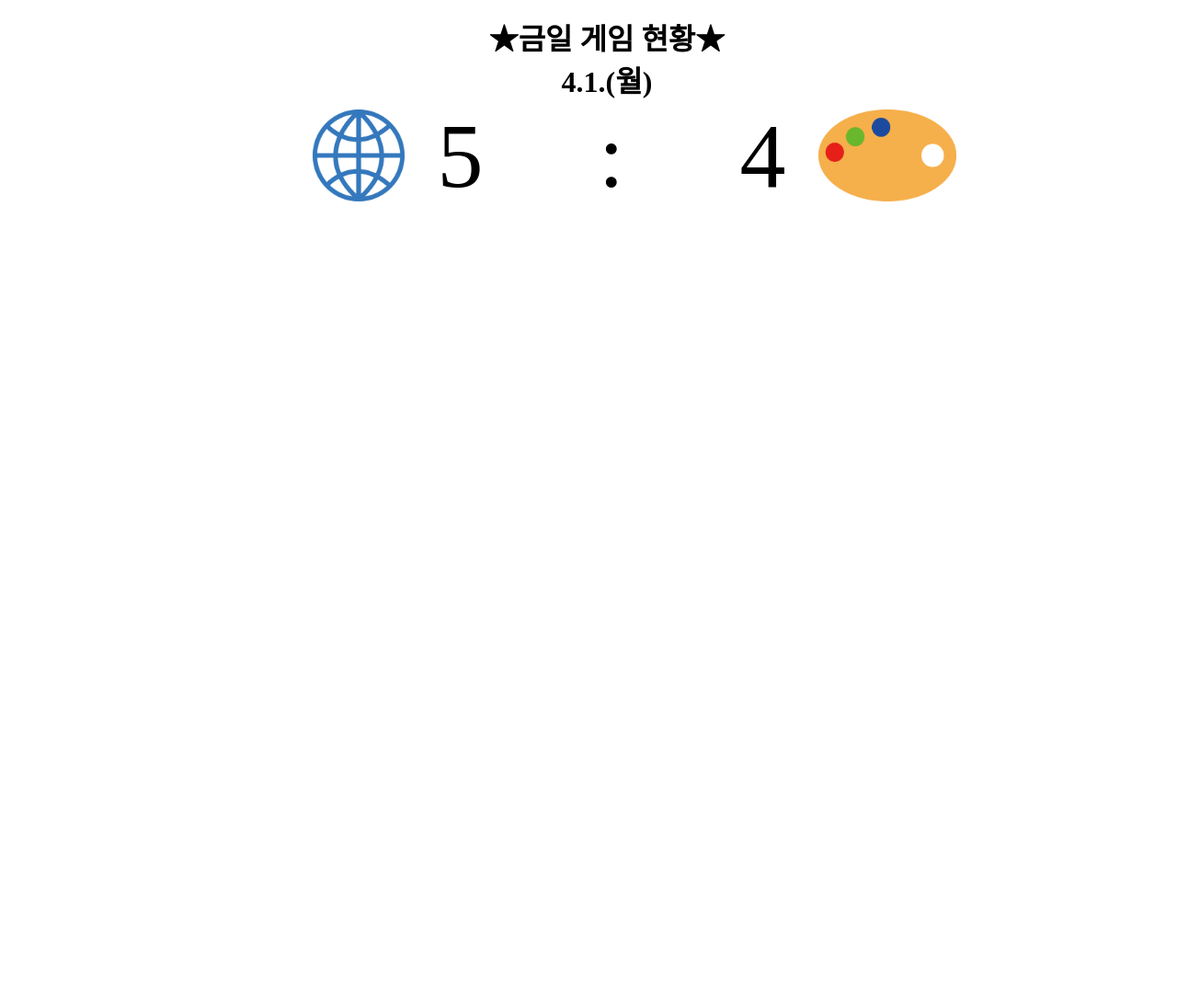
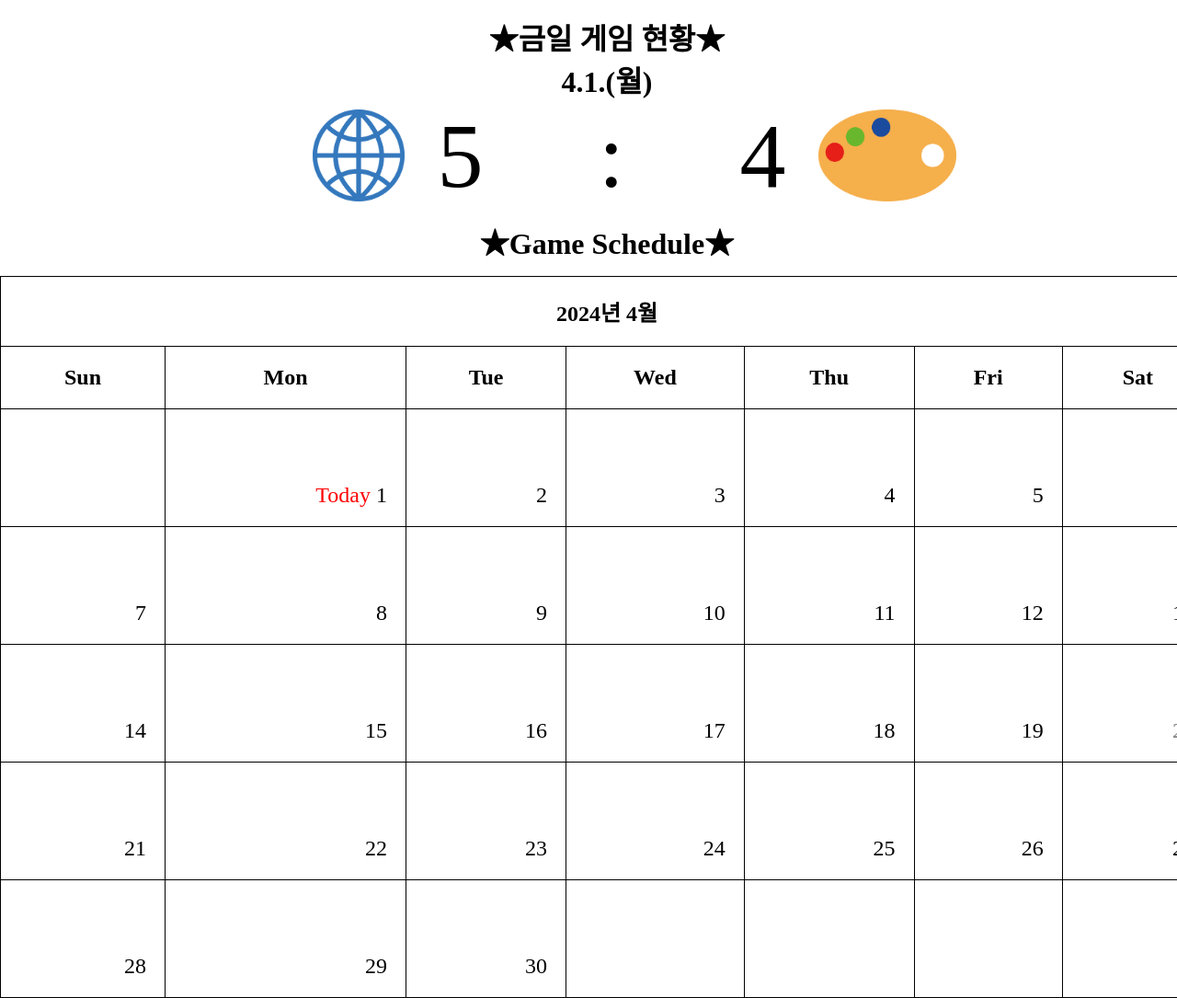
Before and after one commit to Cho-Inseong/1-20-homework, a plain HTML site: page index.html in a window 1280 px wide. Shown: the part 774-1859 px from the top of the page at 92% size. Before the commit the page ends 1001 px from the top, so only its background shows below. Drawn offline with Linux system fonts and the light colour scheme.

Commit message:
메인-게임 스케쥴쥴

```diff
--- a/index.html
+++ b/index.html
@@ -94,6 +94,77 @@
             <img src="./img/teamdesign.png" alt="" class="teamweb2">
         </div>
         <!-- 금일 게임 현황 끝 -->
+
+        <!-- 게임 스케쥴 영역 시작 -->
+    <div class="informationh1">
+        <h1>★Game Schedule★</h1>
+      </div>
+      <Table class="game_table">
+        <tr id="game_table_tr">
+          <th colspan="7">
+            2024년 4월
+          </th>
+        </tr>
+        <tr id="game_table_tr">
+          <th>Sun</th>
+          <th>Mon</th>
+          <th>Tue</th>
+          <th>Wed</th>
+          <th>Thu</th>
+          <th>Fri</th>
+          <th>Sat</th>
+        </tr>
+        <tr>
+          <td></td>
+          <td>
+            <span id="today">Today</span>
+            1
+          </td>
+          <td>2</td>
+          <td>3</td>
+          <td>4</td>
+          <td>5</td>
+          <td>6</td>
+        </tr>
+        <tr>
+          <td>7</td>
+          <td>8</td>
+          <td>9</td>
+          <td>10</td>
+          <td>11</td>
+          <td>12</td>
+          <td>13</td>
+        </tr>
+        <tr>
+          <td>14</td>
+          <td>15</td>
+          <td>16</td>
+          <td>17</td>
+          <td>18</td>
+          <td>19</td>
+          <td class="have_game"><a href="#modal">20</a></td>
+        </tr>
+        <tr>
+          <td>21</td>
+          <td>22</td>
+          <td>23</td>
+          <td>24</td>
+          <td>25</td>
+          <td>26</td>
+          <td>27</td>
+        </tr>
+        <tr>
+          <td>28</td>
+          <td>29</td>
+          <td>30</td>
+          <td></td>
+          <td></td>
+          <td></td>
+          <td></td>
+        </tr>
+
+      </Table>
+      <!-- 게임 스케쥴 영역 끝 -->
     </main>
     <footer></footer>
 </body>
--- a/sytle.css
+++ b/sytle.css
@@ -212,3 +212,34 @@ a:hover {
     padding-right: 150px;
 }
 /* 금일 게임 현황 끝 */
+
+/* 게임 스케쥴 영역 시작 */
+.game_table {
+    border: 1px solid black;
+    border-collapse: collapse;
+    width: 100%;
+}
+
+.game_table tr,
+.game_table td,
+.game_table th {
+    border: 1px solid black;
+    font-size: 24px;
+    padding: 20px;
+}
+
+.game_table tr,
+.game_table td {
+    padding-top: 80px;
+    text-align: end;
+}
+
+#game_table_tr {
+    text-align: center;
+}
+
+#today {
+    color: red;
+}
+
+/* 게임 스케쥴 영역 끝 */
```
